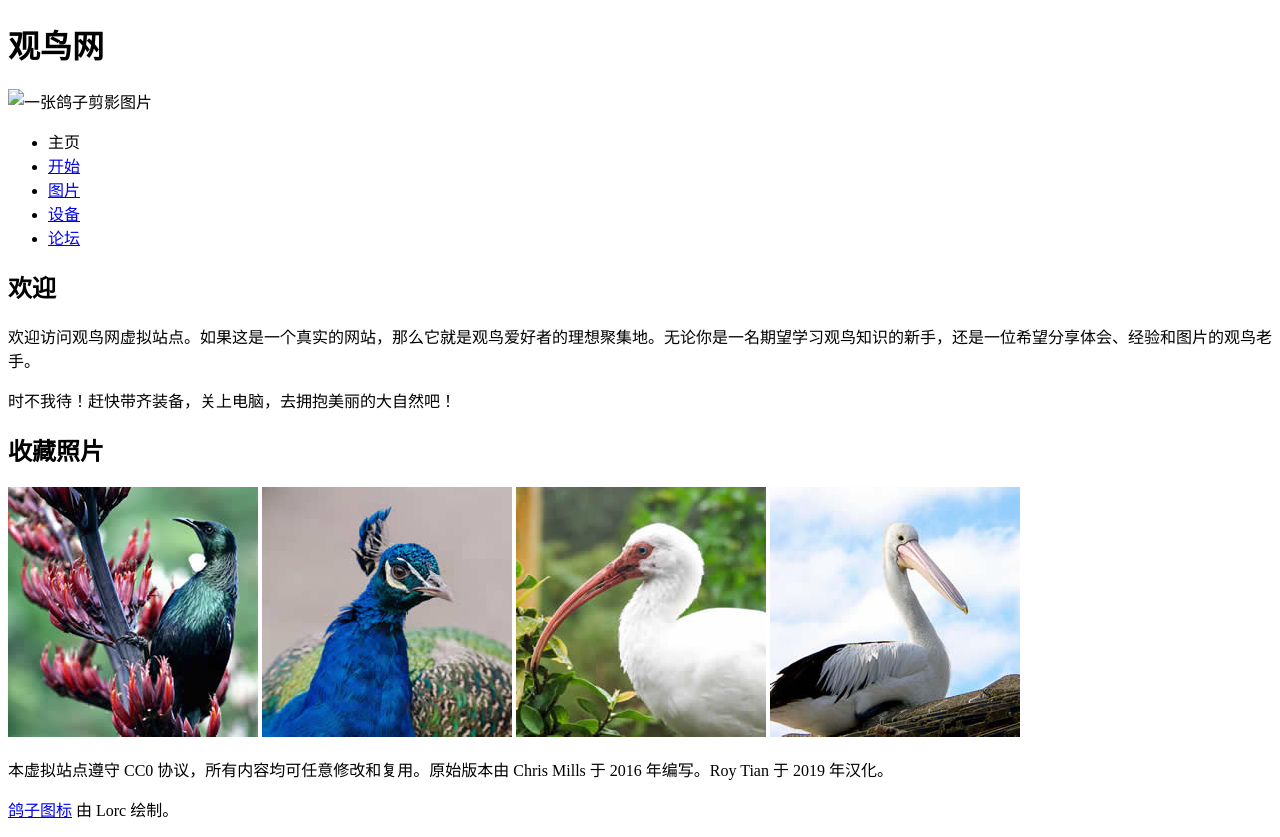
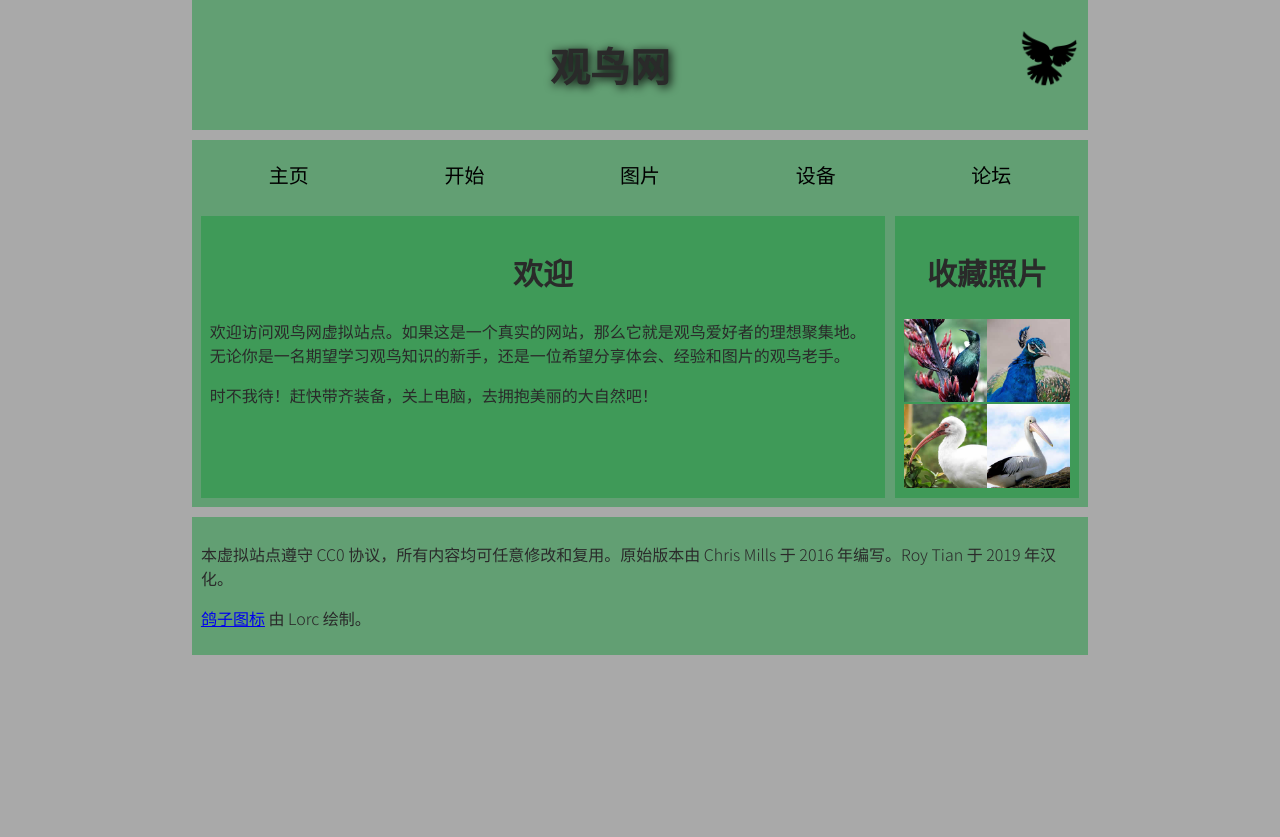
Before and after one commit to hxl818/Web, a plain HTML site: page Project/Bird Watching Site/assets/index.html in a window 1280 px wide. After the commit the page ends 800 px from the top, so only its background shows below. Drawn offline with Linux system fonts and the light colour scheme; files whose address does not match are found by name; a web font is replaced by a local one.

Commit message:
Relocate file&Finished the html code

```diff
--- a/Project/Design the layout of WEB/index.html
+++ b/Project/Bird Watching Site/assets/index.html
@@ -1,21 +1,22 @@
 <!DOCTYPE html>
-<html>
+<html lang="zh-CN">
   <head>
     <meta charset="utf-8">
     <title>观鸟网</title>
     <link href="https://fonts.googleapis.com/css?family=Long+Cang|Noto+Sans+SC:300" rel="stylesheet">
-
+    <link href="style.css" rel="stylesheet" type="text/css">
     <!--[if lt IE 9]>
       <script src="https://cdnjs.cloudflare.com/ajax/libs/html5shiv/3.7.3/html5shiv.js"></script>
     <![endif]-->
   </head>
 
   <body>
+    <header>
+      <h1>观鸟网</h1>
+      <img src="dove.png" alt="一张鸽子剪影图片">
+    </header>
 
-    <h1>观鸟网</h1>
-    <img src="dove.png" alt="一张鸽子剪影图片">
-
-
+    <nav> <!-- 本站统一的导航栏 -->
     <ul>
       <li><span>主页</span></li>
       <li><a href="#">开始</a></li>
@@ -23,22 +24,28 @@
       <li><a href="#">设备</a></li>
       <li><a href="#">论坛</a></li>
     </ul>
+    </nav>
 
-
+      <main>
+      <article>
       <h2>欢迎</h2>
 
       <p>欢迎访问观鸟网虚拟站点。如果这是一个真实的网站，那么它就是观鸟爱好者的理想聚集地。无论你是一名期望学习观鸟知识的新手，还是一位希望分享体会、经验和图片的观鸟老手。</p>
       <p>时不我待！赶快带齐装备，关上电脑，去拥抱美丽的大自然吧！</p>
-
+      </article>
+      <aside>
       <h2>收藏照片</h2>
-
       <a href="favorite-1.jpg"><img src="favorite-1_th.jpg" alt="一只体型小巧的鸟，羽毛蓝绿色，爪黑白相间，黑色的喙细且锋利。点击缩略图查看完整照片。"></a>
       <a href="favorite-2.jpg"><img src="favorite-2_th.jpg" alt="一只美丽的孔雀的上半身图片，它的颈上覆盖蓝色的羽毛，有浅色的喙和蓝色的冠。点击缩略图查看完整照片。"></a>
       <a href="favorite-3.jpg"><img src="favorite-3_th.jpg" alt="一只大鸟的上半身图片，羽毛白色，浅色的喙细长而弯曲。点击缩略图查看完整照片。"></a>
       <a href="favorite-4.jpg"><img src="favorite-4_th.jpg" alt="一只成年鹈鹕，羽毛大多为白色，背部和腹部有少许黑色羽毛，又长又直的喙呈黄色，喙的下方有一个喉囊可以暂时储存食物。点击缩略图查看完整照片。"></a>
+      </aside>
+      </main>
+      <footer>
+        <p>本虚拟站点遵守 CC0 协议，所有内容均可任意修改和复用。原始版本由 Chris Mills 于 2016 年编写。Roy Tian 于 2019 年汉化。</p>
+        <p><a href="http://game-icons.net/lorc/originals/dove.html">鸽子图标</a> 由 Lorc 绘制。</p>
+      </footer>
 
-      <p>本虚拟站点遵守 CC0 协议，所有内容均可任意修改和复用。原始版本由 Chris Mills 于 2016 年编写。Roy Tian 于 2019 年汉化。</p>
-      <p><a href="http://game-icons.net/lorc/originals/dove.html">鸽子图标</a> 由 Lorc 绘制。</p>
 
 </body>
 </html>
```
Also changed, not shown: Project/Bird Watching Site/assets/dove.png (renamed from Project/Design the layout of WEB/assets/dove.png), Project/Bird Watching Site/assets/favorite-1.jpg (renamed from Project/Design the layout of WEB/assets/favorite-1.jpg), Project/Bird Watching Site/assets/favorite-1_th.jpg (renamed from Project/Design the layout of WEB/assets/favorite-1_th.jpg), Project/Bird Watching Site/assets/favorite-2.jpg (renamed from Project/Design the layout of WEB/assets/favorite-2.jpg), Project/Bird Watching Site/assets/favorite-2_th.jpg (renamed from Project/Design the layout of WEB/assets/favorite-2_th.jpg), Project/Bird Watching Site/assets/favorite-3.jpg (renamed from Project/Design the layout of WEB/assets/favorite-3.jpg), Project/Bird Watching Site/assets/favorite-3_th.jpg (renamed from Project/Design the layout of WEB/assets/favorite-3_th.jpg), Project/Bird Watching Site/assets/favorite-4.jpg (renamed from Project/Design the layout of WEB/assets/favorite-4.jpg), Project/Bird Watching Site/assets/favorite-4_th.jpg (renamed from Project/Design the layout of WEB/assets/favorite-4_th.jpg), Project/Bird Watching Site/assets/style.css (renamed from Project/Design the layout of WEB/assets/style.css), 4 other files.
